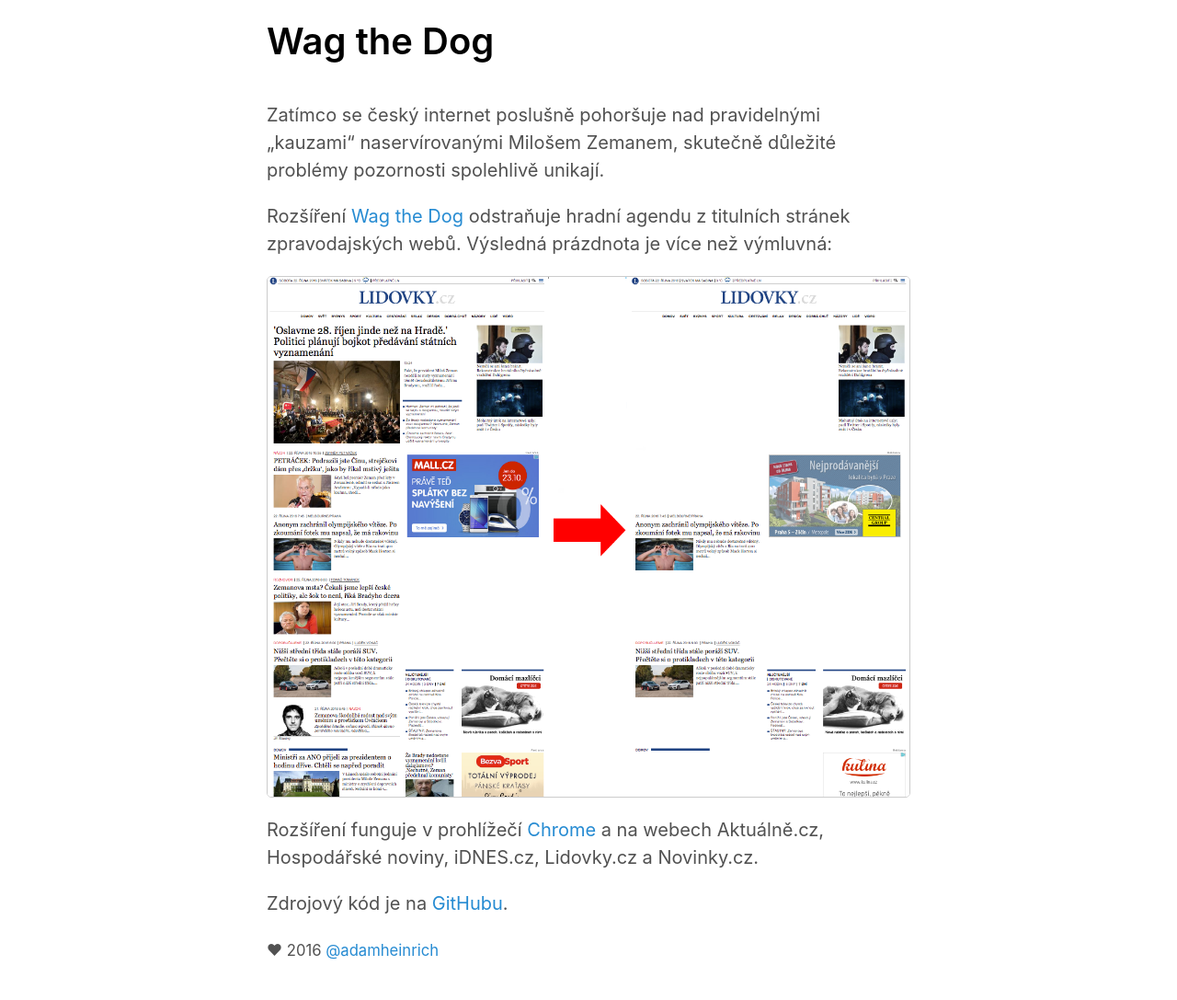
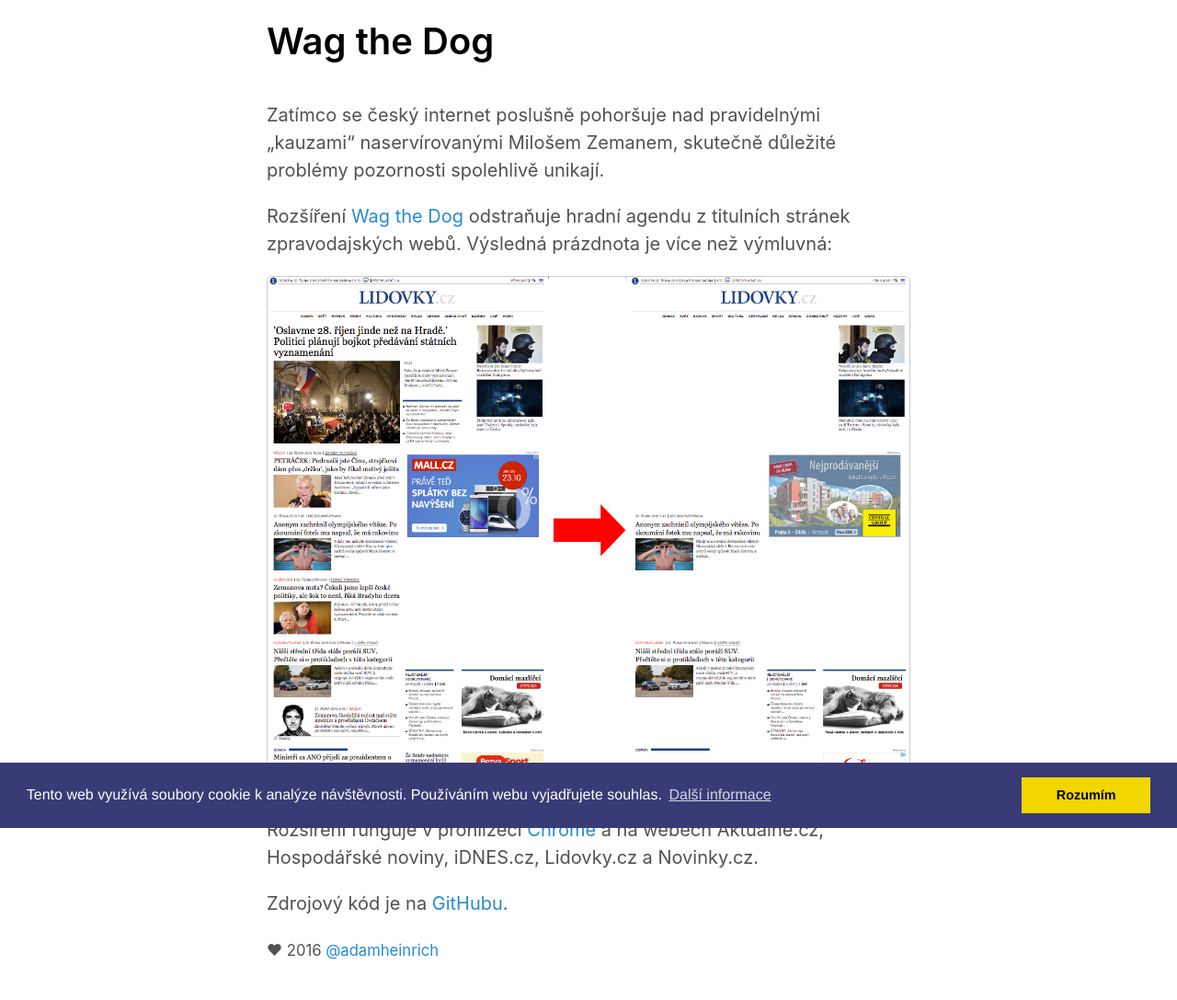
Before and after one commit to adamheinrich/hradblock, a Jekyll site: the page built from www/index.md, in a window 1280 px wide. Shown: the whole page at 92% size. Built offline with Jekyll 4.4.1, drawn with Linux system fonts in a browser that asks for light colours.

Commit message:
Pridani Cookie Consent

```diff
--- a/www/_includes/head.html
+++ b/www/_includes/head.html
@@ -3,6 +3,7 @@
   <meta name="viewport" content="width=device-width, initial-scale=1.0">
   <title>{{ site.title }} &middot; {{ site.tagline }}</title>
   <link rel="stylesheet" href="{{ site.baseurl }}/styles.css">
+  <link rel="stylesheet" href="{{ site.baseurl }}/public/cookieconsent.min.css">
   <link rel="apple-touch-icon" href="{{ site.baseurl }}/public/apple-touch-icon.png">
   <link rel="shortcut icon" href="{{ site.baseurl }}/favicon.ico">
 </head>
--- a/www/_layouts/default.html
+++ b/www/_layouts/default.html
@@ -24,6 +24,15 @@
       </footer>
     </div>
 
+    <script src="{{ site.baseurl }}/public/cookieconsent.min.js"></script>
+    <script>
+      window.cookieconsent.initialise({"palette":{"popup":{"background":"#383b75"},
+      "button":{"background":"#f1d600"}},"content":{"message":
+      "Tento web využívá soubory cookie k analýze návštěvnosti. Používáním webu vyjadřujete souhlas.",
+      "dismiss":"Rozumím","link":"Další informace","href":
+      "https://www.google.com/policies/technologies/cookies/"}});
+    </script>
+
     <script>
       (function(i,s,o,g,r,a,m){i['GoogleAnalyticsObject']=r;i[r]=i[r]||function(){
       (i[r].q=i[r].q||[]).push(arguments)},i[r].l=1*new Date();a=s.createElement(o),
```
Also changed, not shown: www/LICENSE.md, www/README.md, www/public/cookieconsent.min.css (added), www/public/cookieconsent.min.js (added).
